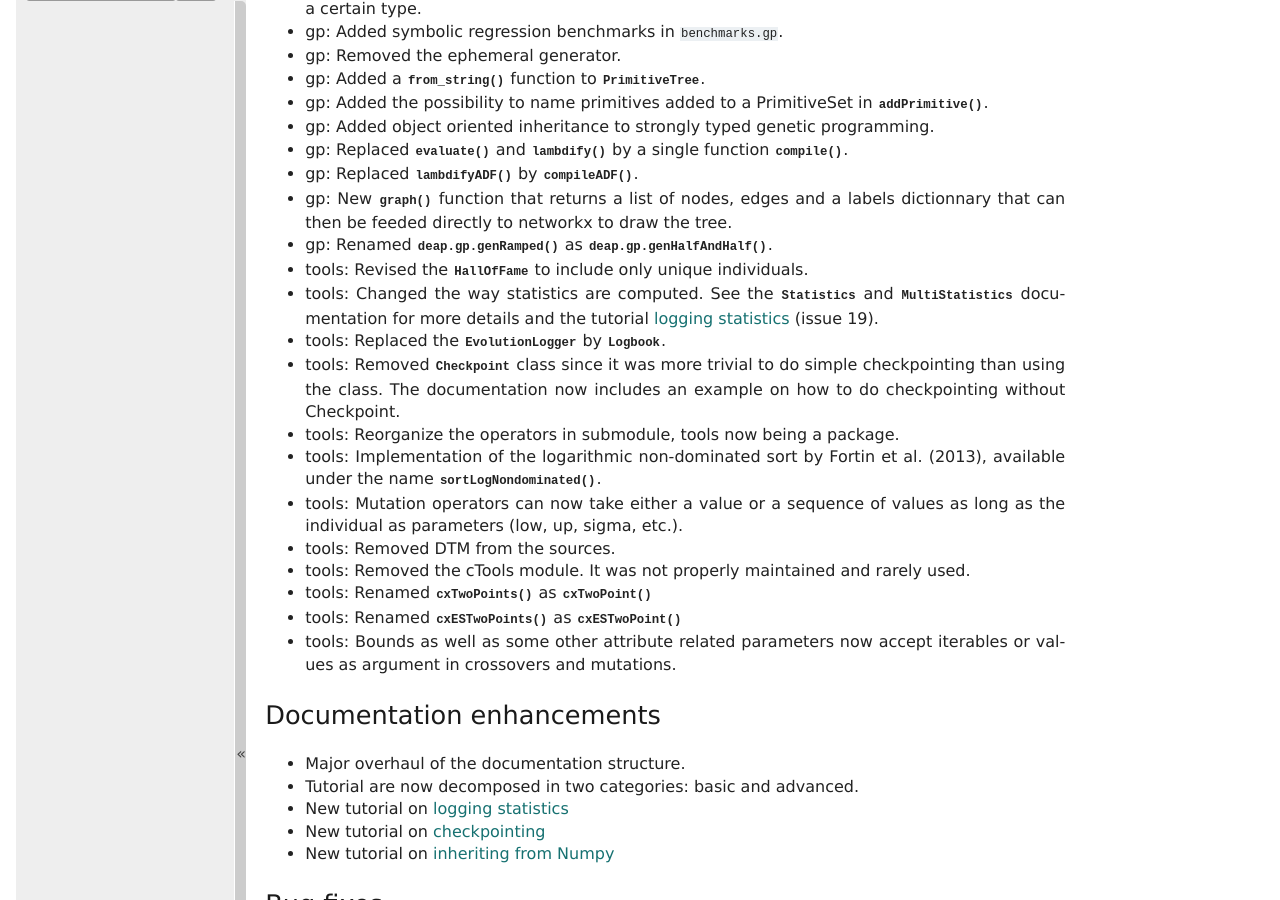
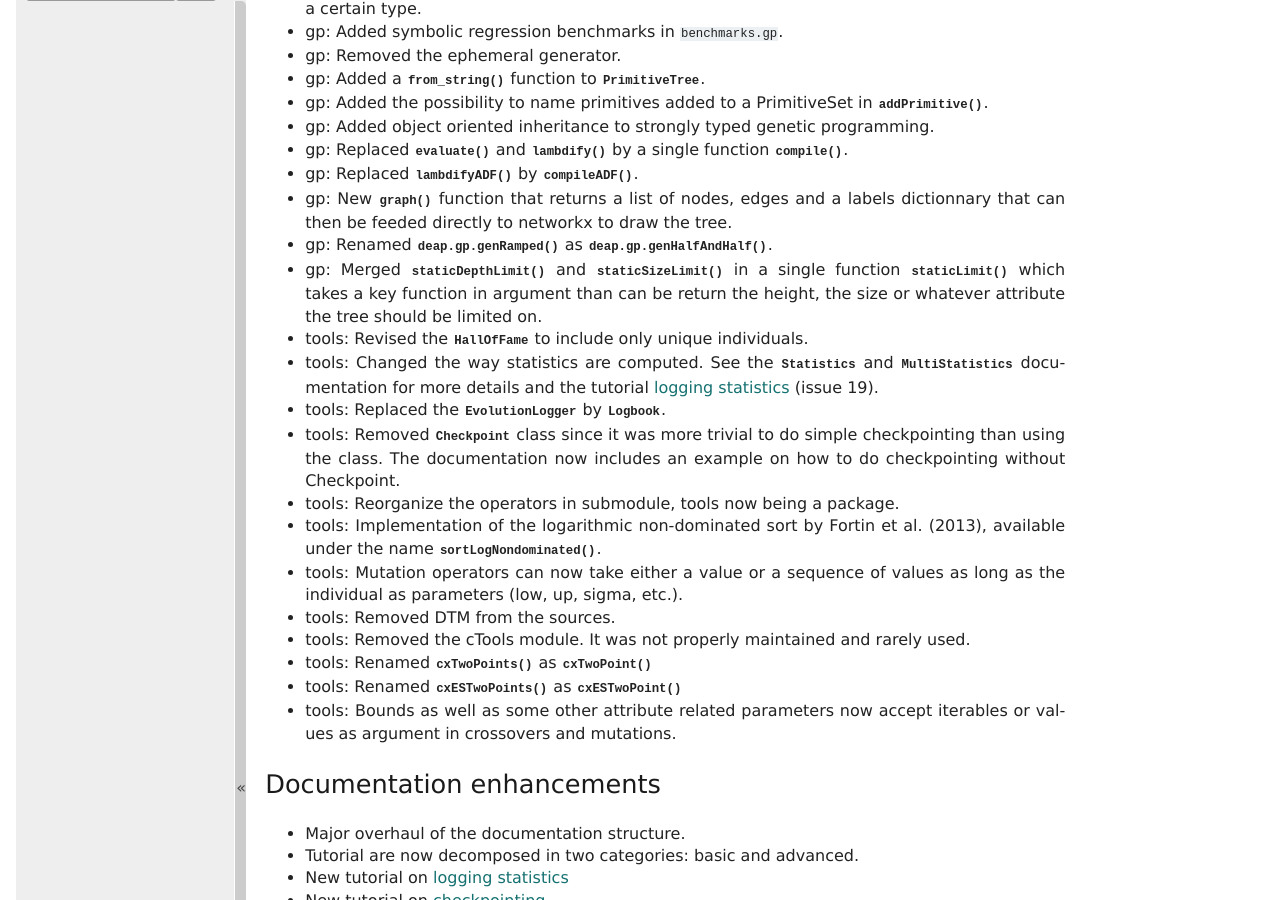
Before and after one commit to DEAP/deap, a Sphinx documentation site: the page built from doc/releases.rst, in a window 1280 px wide and 900 px high, scrolled down 502 px. Built offline with Sphinx 7.4.7, drawn with Linux system fonts in a browser that asks for light colours; formulas are drawn with MathJax 3; pages that are not in the unit, such as notebooks, are missing from menus.

Commit message:
Added the change to staticLimit to release highlights.
--HG--
branch : dev

```diff
--- a/doc/releases.rst
+++ b/doc/releases.rst
@@ -29,6 +29,9 @@ API enhancements
   labels dictionnary that can then be feeded directly to networkx to
   draw the tree.
 - gp: Renamed :func:`deap.gp.genRamped` as :func:`deap.gp.genHalfAndHalf`.
+- gp: Merged :func:`~deap.gp.staticDepthLimit` and :func:`~deap.gp.staticSizeLimit` in a
+  single function :func:`~deap.gp.staticLimit` which takes a key function in argument than can
+  be return the height, the size or whatever attribute the tree should be limited on.
 - tools: Revised the :class:`~deap.tools.HallOfFame` to include only unique individuals.
 - tools: Changed the way statistics are computed. See the
   :class:`~deap.tools.Statistics` and :class:`~deap.tools.MultiStatistics`
```
